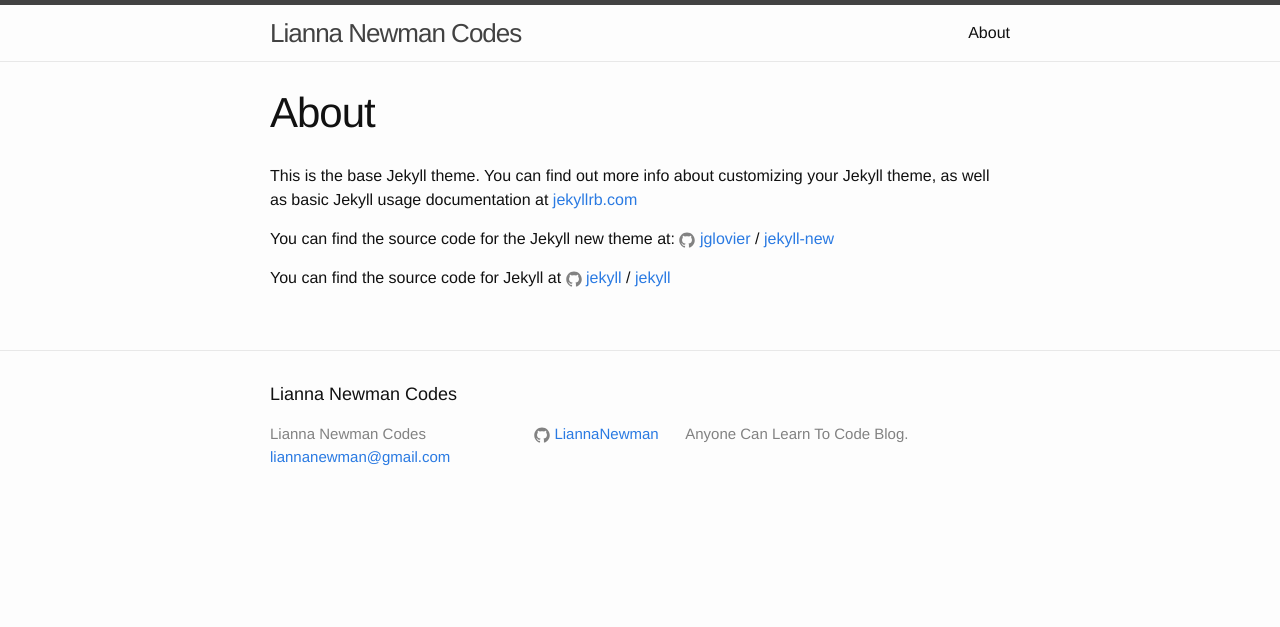
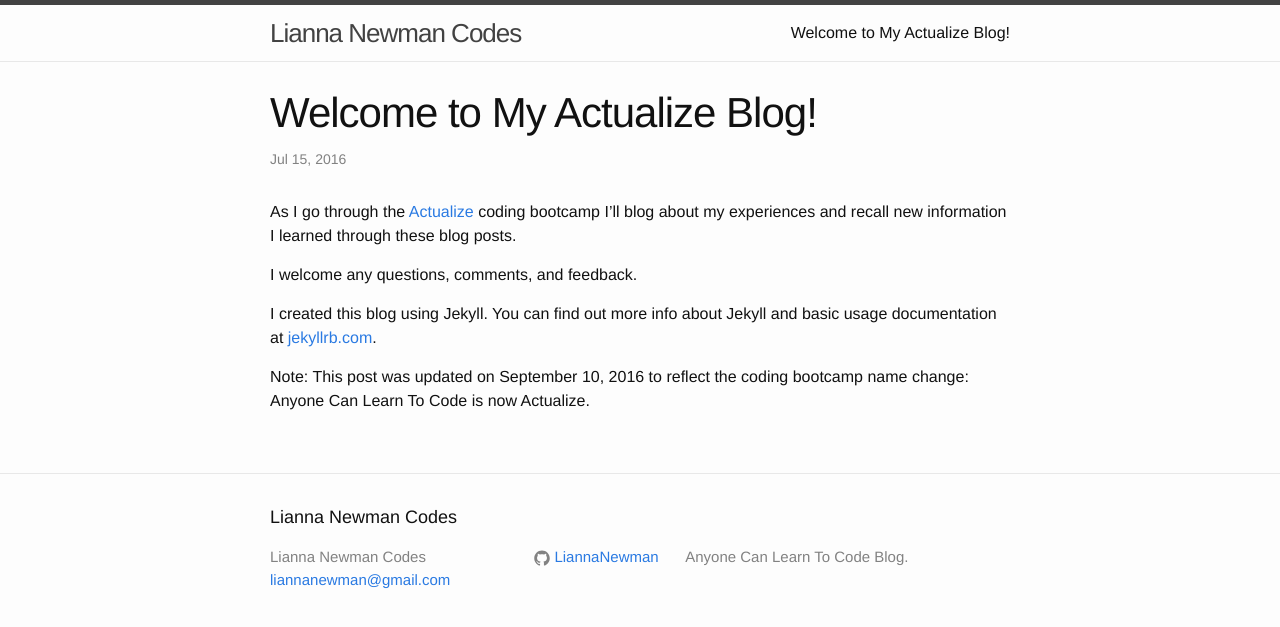
Before and after one commit to LiannaNewman/LiannaNewman.github.io, a Jekyll site: the page built from about.md, in a window 1280 px wide. Shown: the top 627 px of the page. Built offline with Jekyll 4.4.1, drawn with Linux system fonts in a browser that asks for light colours.

Commit message:
Added hashes and database post, updated ACLTC to Actualize

```diff
--- a/_posts/2016-07-23-welcome-to-jekyll.markdown
+++ b/_posts/2016-07-23-welcome-to-jekyll.markdown
@@ -3,6 +3,8 @@ layout: post
 title:  "Welcome to My ACLTC Blog!"
 date:   2016-07-15
 ---
-As I go through the [Anyone Can Learn to Code](http://anyonecanlearntocode.com/) coding bootcamp I'll blog about my experiences and recall new information I learned through these blog posts.
+As I go through the [Actualize](http://actualize.co) coding bootcamp I'll blog about my experiences and recall new information I learned through these blog posts.
 
 I welcome any questions, comments, and feedback.
+
+Note: This post was updated on September 10, 2016 to reflect the coding bootcamp name change: Anyone Can Learn To Code is now Actualize.
--- a/about.md
+++ b/about.md
@@ -1,15 +1,14 @@
 ---
-layout: page
-title: About
-permalink: /about/
+layout: post
+title:  "Welcome to My Actualize Blog!"
+date:   2016-07-15
 ---
 
-This is the base Jekyll theme. You can find out more info about customizing your Jekyll theme, as well as basic Jekyll usage documentation at [jekyllrb.com](http://jekyllrb.com/)
+As I go through the [Actualize](http://actualize.co) coding bootcamp I'll blog about my experiences and recall new information I learned through these blog posts.
 
-You can find the source code for the Jekyll new theme at:
-{% include icon-github.html username="jglovier" %} /
-[jekyll-new](https://github.com/jglovier/jekyll-new)
+I welcome any questions, comments, and feedback.
 
-You can find the source code for Jekyll at
-{% include icon-github.html username="jekyll" %} /
-[jekyll](https://github.com/jekyll/jekyll)
+I created this blog using Jekyll. You can find out more info about Jekyll and basic usage documentation at [jekyllrb.com](http://jekyllrb.com/).
+
+
+Note: This post was updated on September 10, 2016 to reflect the coding bootcamp name change: Anyone Can Learn To Code is now Actualize.
```
Also changed, not shown: _posts/2016-07-24-create-an-app-using-rails-post.md (+1 -1 lines), _posts/2016-09-10-databases-post.md (added, +34 -0 lines), _posts/2016-09-10-hashes-post.md (added, +67 -0 lines).
